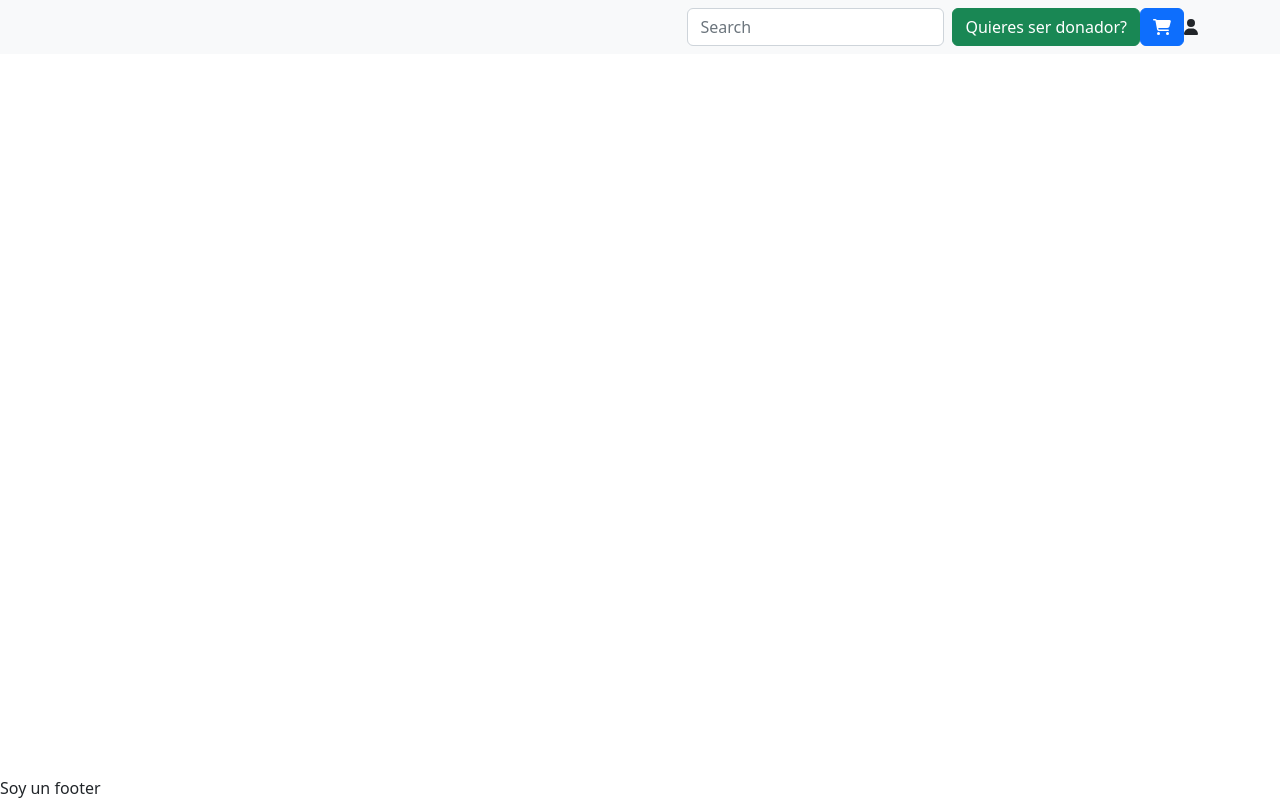
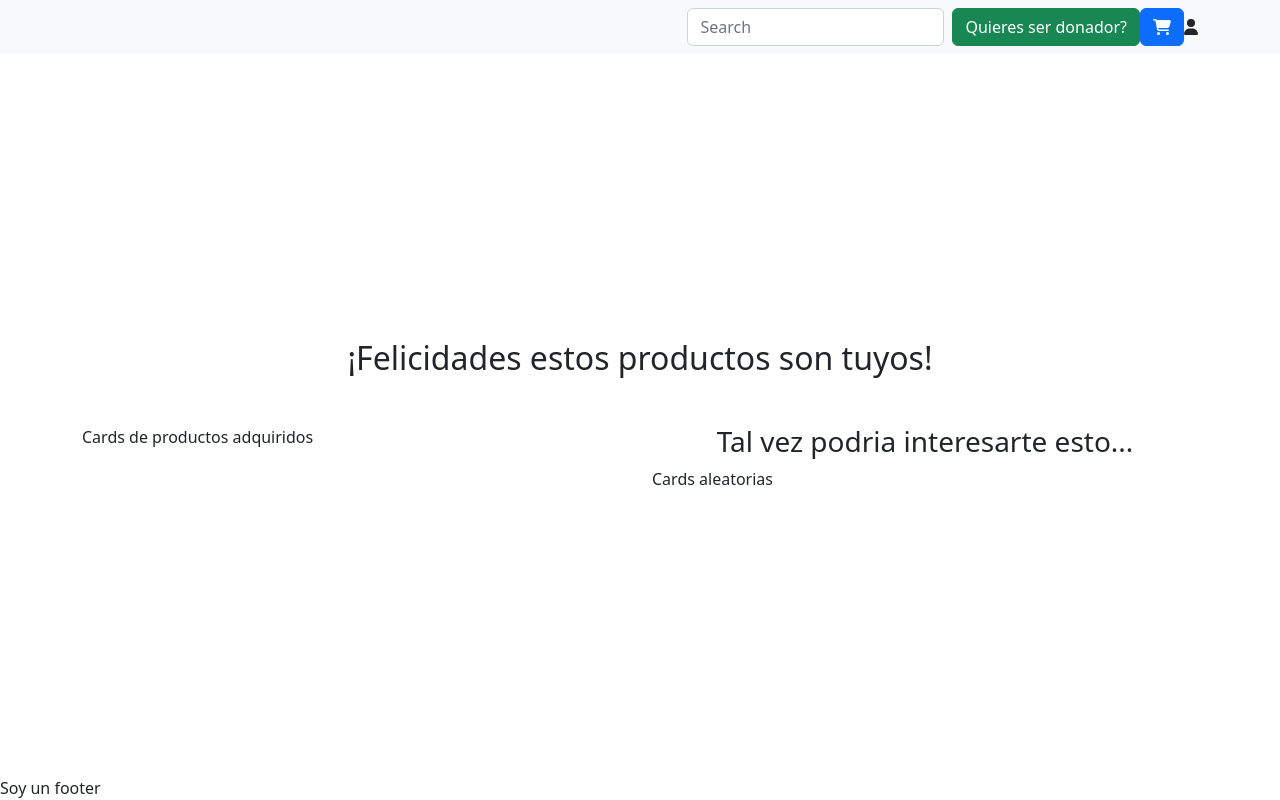
Before and after one commit to StovMedina/blu-front-end, a React (Create React App) app: page /ordercompleted in a window 1280 px wide. Built offline with nearby package versions, Linux system fonts and the light colour scheme.

Commit message:
Order complet screen was added

```diff
--- /dev/null
+++ b/src/pages/Ordercompleted/Ordercomplet.js
@@ -0,0 +1,20 @@
+import React from 'react'
+
+const Ordercomplet = () => {
+  return (
+    <main className="container">
+      <div className="row">
+      <h2 className="text-center mb-5">¡Felicidades estos productos son tuyos!</h2>
+      <div className="col-12 col-md-6">Cards de productos adquiridos</div>
+      <div className="col-12 col-md-6">
+        <h3 className="text-center">Tal vez podria interesarte esto...</h3>
+        <div className="d-flex flex-column">
+          Cards aleatorias
+        </div>
+      </div>
+      </div>
+    </main>
+  )
+}
+
+export default Ordercomplet
--- a/src/routes/ShopRoutes.js
+++ b/src/routes/ShopRoutes.js
@@ -5,6 +5,7 @@ import LandingPage from "../pages/LandingPage/LandingPage";
 import Product from "../pages/product/Product";
 import ShippingDetails from "../pages/ShippingDetails/ShippingDetails";
 import ProductCheckout from "../pages/ProductsCheckOut/ProductCheckout";
+import Ordercomplet from "../pages/Ordercompleted/Ordercomplet";
 export const ShopRoutes = () => {
   return (
     <ShopLayout>
@@ -13,6 +14,7 @@ export const ShopRoutes = () => {
         <Route path="/product/:id" element={<Product />} />
         <Route path="/shippingdetails" element={<ShippingDetails/>} />
         <Route path="/productcheckout" element={<ProductCheckout/>} />
+        <Route path="/ordercompleted" element={<Ordercomplet/>}/>
       </Routes>
     </ShopLayout>
   );
```
